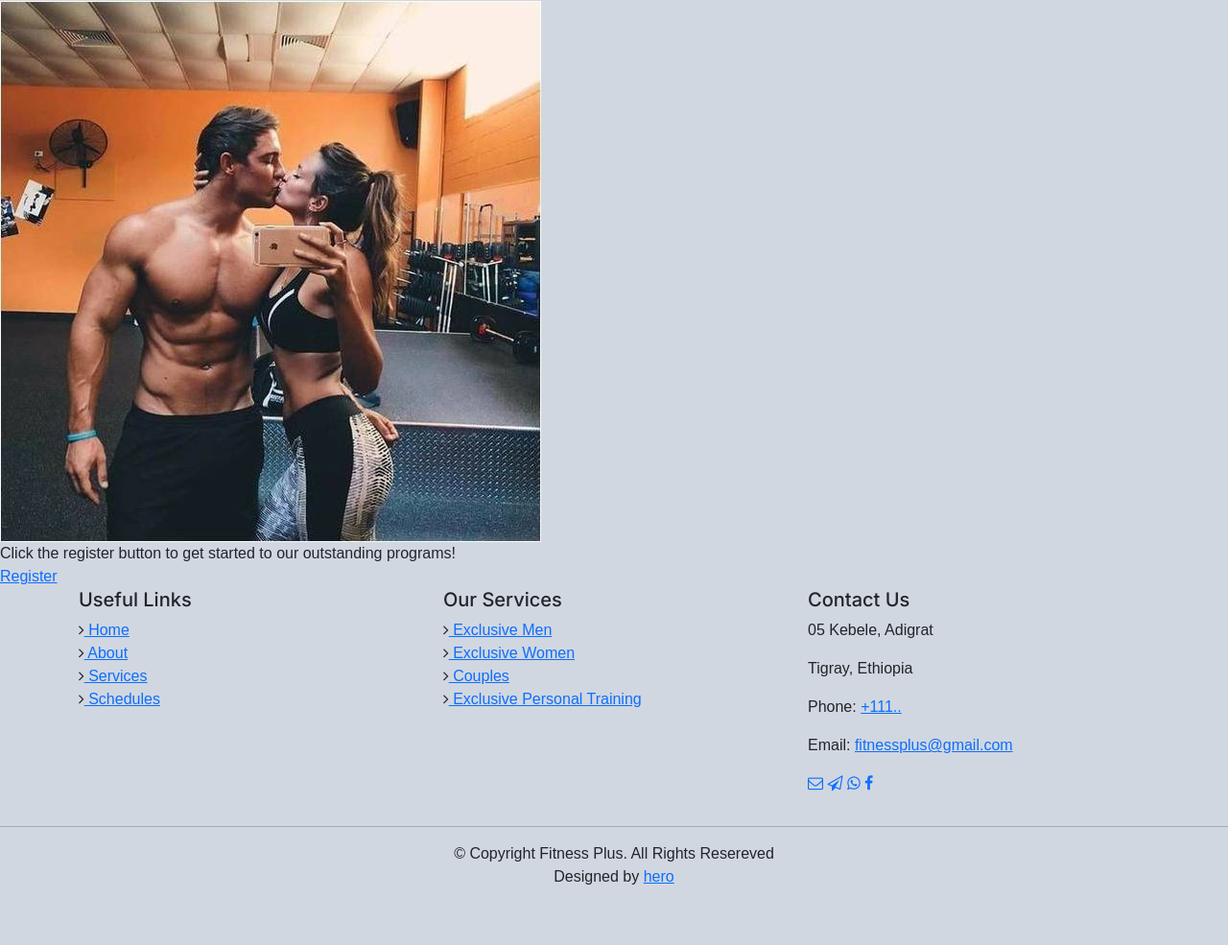
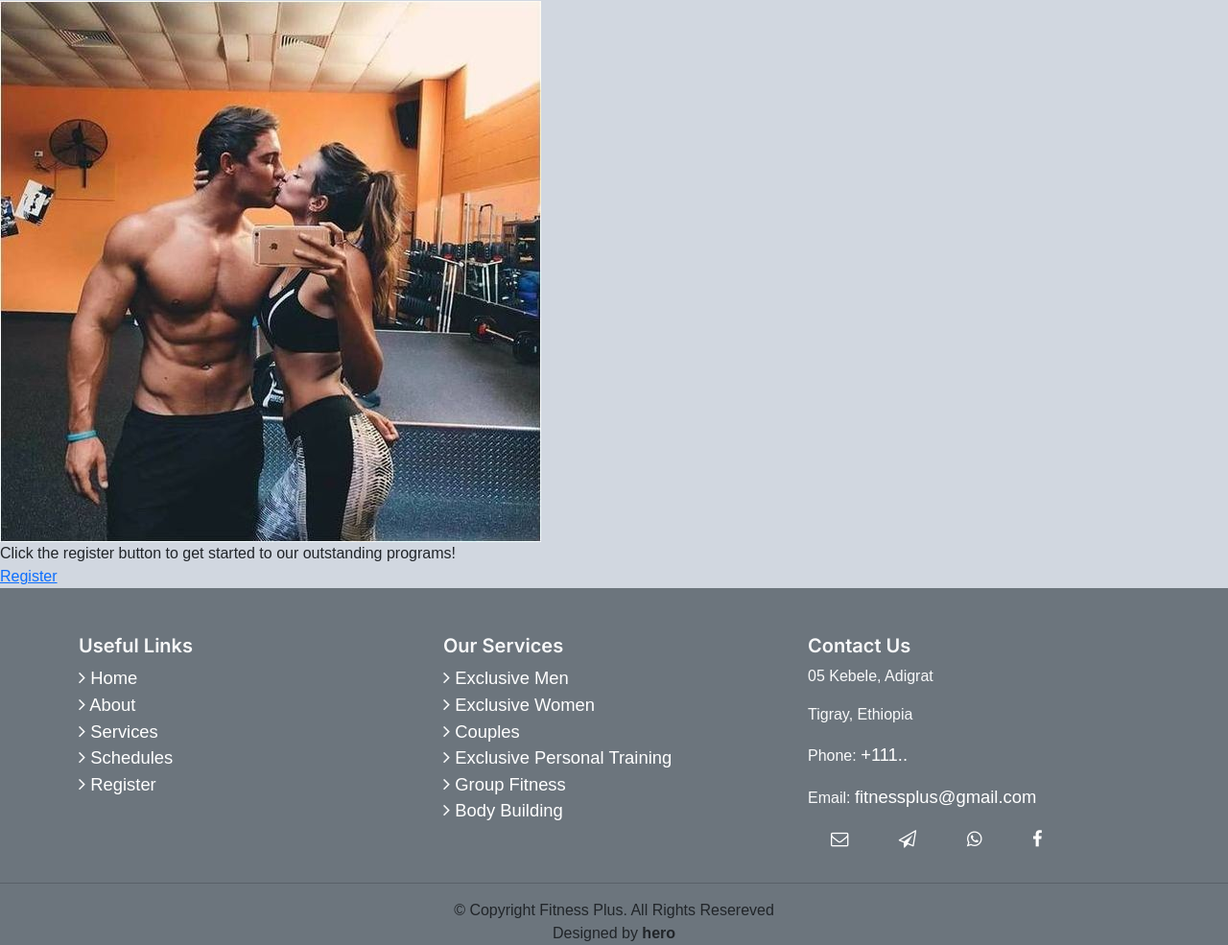
Before and after one commit to Rozinagebrehiwet/fitness-plus-bootstrap-css-framework, a plain HTML site: page src/home.html in a window 1280 px wide. Shown: the part 705-1690 px from the top of the page at 96% size. Before the commit the page ends 1631 px from the top, so only its background shows below. Drawn offline with nearby package versions, Linux system fonts and the light colour scheme.

Commit message:
Update home.html

```diff
--- a/src/home.html
+++ b/src/home.html
@@ -26,7 +26,7 @@
     <link rel="stylesheet" href="https://cdnjs.cloudflare.com/ajax/libs/font-awesome/4.7.0/css/font-awesome.min.css">
 
     <link rel="stylesheet" href="css/index-style.css">
-    <title>Fitness Plus</title>
+    <title>Fitness Plus/home page</title>
 </head>
 
 <body>
@@ -89,55 +89,72 @@
             <a id="register-button" href="registration.html">Register</a>
         </div>
     </div>
-    <footer class="footer">
-        <div class="container">
+   <footer class="footer bg-secondary">
+        <div class="container text-light ">
             <div class="row">
                 <div class="col-md-4">
-                    <div class="foot">
-                        <h5>Useful Links</h5>
+                    <div class="foot mt-5">
+                        <h5 class="fw-semibold">Useful Links</h5>
                         <ul class="list-unstyled">
-                            <li><i class="fa fa-angle-right"></i><a href="home.html"> Home</a></li>
-                            <li><i class="fa fa-angle-right"></i><a href="about.html"> About</a></li>
-                            <li><i class="fa fa-angle-right"></i><a href="services.html"> Services</a></li>
-                            <li><i class="fa fa-angle-right"></i><a href="schedules.html"> Schedules</a></li>
+                            <li><i class="fa fa-angle-right fs-5"></i><a href="home.html" class="footer-link"> Home</a>
+                            </li>
+                            <li><i class="fa fa-angle-right fs-5"></i><a href="about.html" class="footer-link">
+                                    About</a></li>
+                            <li><i class="fa fa-angle-right fs-5"></i><a href="services.html" class="footer-link">
+                                    Services</a></li>
+                            <li><i class="fa fa-angle-right fs-5"></i><a href="schedules.html" class="footer-link">
+                                    Schedules</a></li>
+                            <li><i class="fa fa-angle-right fs-5"></i><a href="registration.html" class="footer-link">
+                                    Register</a></li>
                         </ul>
                     </div>
                 </div>
                 <div class="col-md-4">
-                    <div class="foot">
-                        <h5>Our Services</h5>
+                    <div class="foot mt-5">
+                        <h5 class="fw-semibold">Our Services</h5>
                         <ul class="list-unstyled">
-                            <li><i class="fa fa-angle-right"></i><a href="#"> Exclusive Men</a></li>
-                            <li><i class="fa fa-angle-right"></i><a href="#"> Exclusive Women </a></li>
-                            <li><i class="fa fa-angle-right"></i><a href="#"> Couples</a></li>
-                            <li><i class="fa fa-angle-right"></i><a href="#"> Exclusive Personal Training</a></li>
+                            <li><i class="fa fa-angle-right fs-5"></i><a href="#" class="footer-link"> Exclusive Men</a>
+                            </li>
+                            <li><i class="fa fa-angle-right fs-5"></i><a href="#" class="footer-link"> Exclusive Women
+                                </a></li>
+                            <li><i class="fa fa-angle-right fs-5"></i><a href="#" class="footer-link"> Couples</a></li>
+                            <li><i class="fa fa-angle-right fs-5"></i><a href="#" class="footer-link"> Exclusive
+                                    Personal Training</a></li>
+                            <li><i class="fa fa-angle-right fs-5"></i><a href="#" class="footer-link"> Group Fitness</a>
+                            </li>
+                            <li><i class="fa fa-angle-right fs-5"></i><a href="#" class="footer-link"> Body Building</a>
+                            </li>
+
                         </ul>
                     </div>
                 </div>
                 <div class="col-md-4">
-                    <div class="foot">
-                        <h5>Contact Us</h5>
+                    <div class="foot mt-5">
+                        <h5 class="fw-semibold">Contact Us</h5>
                         <p>05 Kebele, Adigrat</p>
                         <p>Tigray, Ethiopia</p>
-                        <p>Phone: <a href="#">+111..</a></p>
-                        <p>Email: <a href="mailto:fitnessplus@gmail.com">fitnessplus@gmail.com</a></p>
+                        <p>Phone: <a href="#" class="footer-link">+111..</a></p>
+                        <p>Email: <a href="mailto:fitnessplus@gmail.com" class="footer-link">fitnessplus@gmail.com</a>
+                        </p>
                         <p>
-                            <a href="mailto:fitnessplus@gmail.com"><i class="fa fa-envelope-o"></i></a>
-                            <a href="#"><i class="fa fa-paper-plane-o"></i></a>
-                            <a href="#"><i class="fa fa-whatsapp"></i></a>
-                            <a href="#"><i class="fa fa-facebook-f"></i></a>
+                            <a href="mailto:fitnessplus@gmail.com" class="footer-link mx-4"><i
+                                    class="fa fa-envelope-o"></i></a>
+                            <a href="#" class="footer-link mx-4"><i class="fa fa-paper-plane-o"></i></a>
+                            <a href="#" class="footer-link mx-4"><i class="fa fa-whatsapp"></i></a>
+                            <a href="#" class="footer-link mx-4"><i class="fa fa-facebook-f"></i></a>
                         </p>
                     </div>
                 </div>
             </div>
         </div>
         <hr>
-        <div class="container">
+        <div class="container-fluid">
             <div class="row">
                 <div class="col-md-12 text-center">
                     <div id="copyright">&copy; Copyright Fitness Plus. All Rights Resereved
                     </div>
-                    <div id="designer">Designed by <a href="mailto:heroxx09@gmail.com">hero</a></div>
+                    <div id="designer">Designed by <a href="mailto:heroxx09@gmail.com"
+                            class="text-decoration-none text-dark fw-semibold">hero</a></div>
                 </div>
             </div>
         </div>
```
